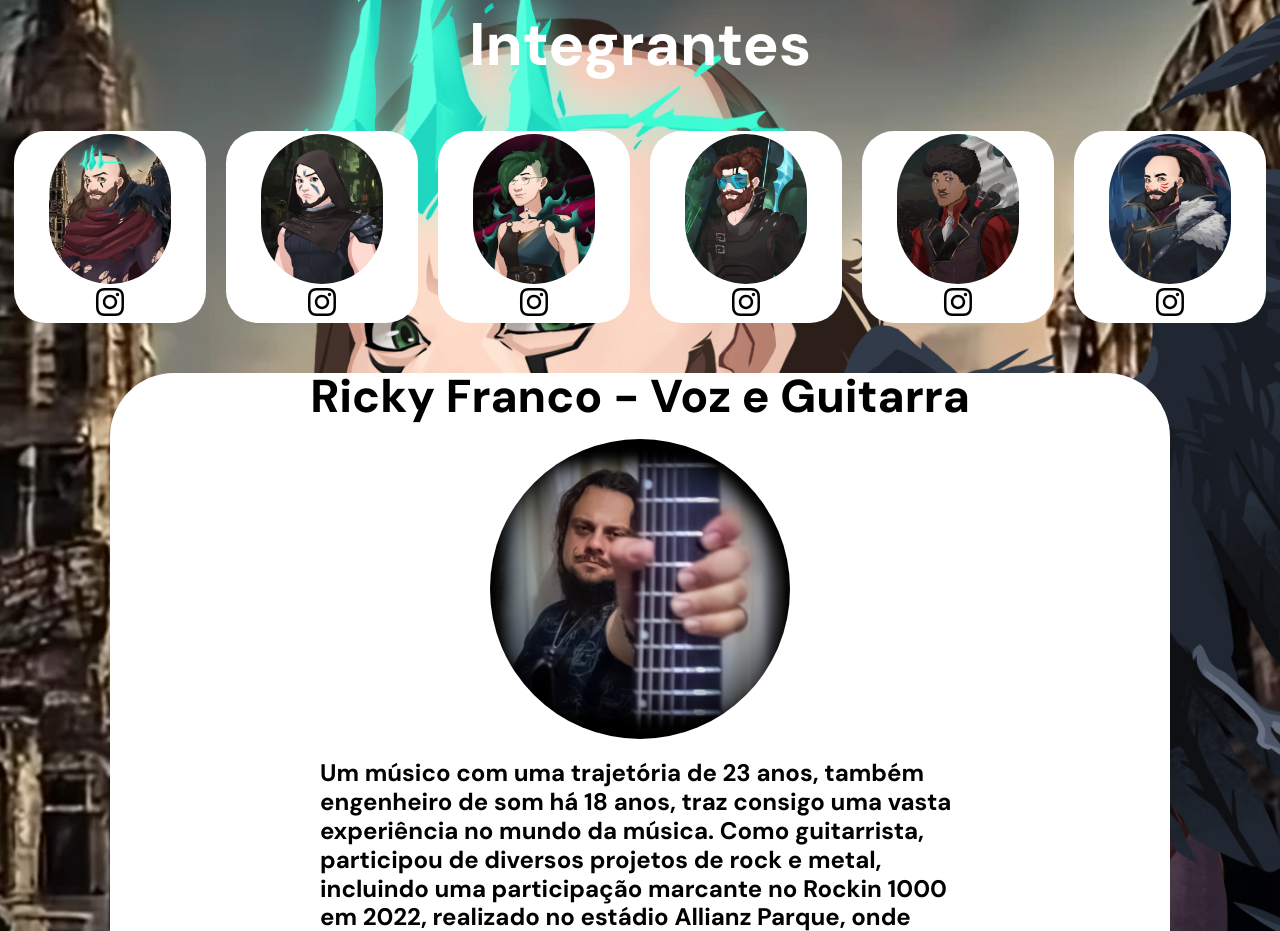
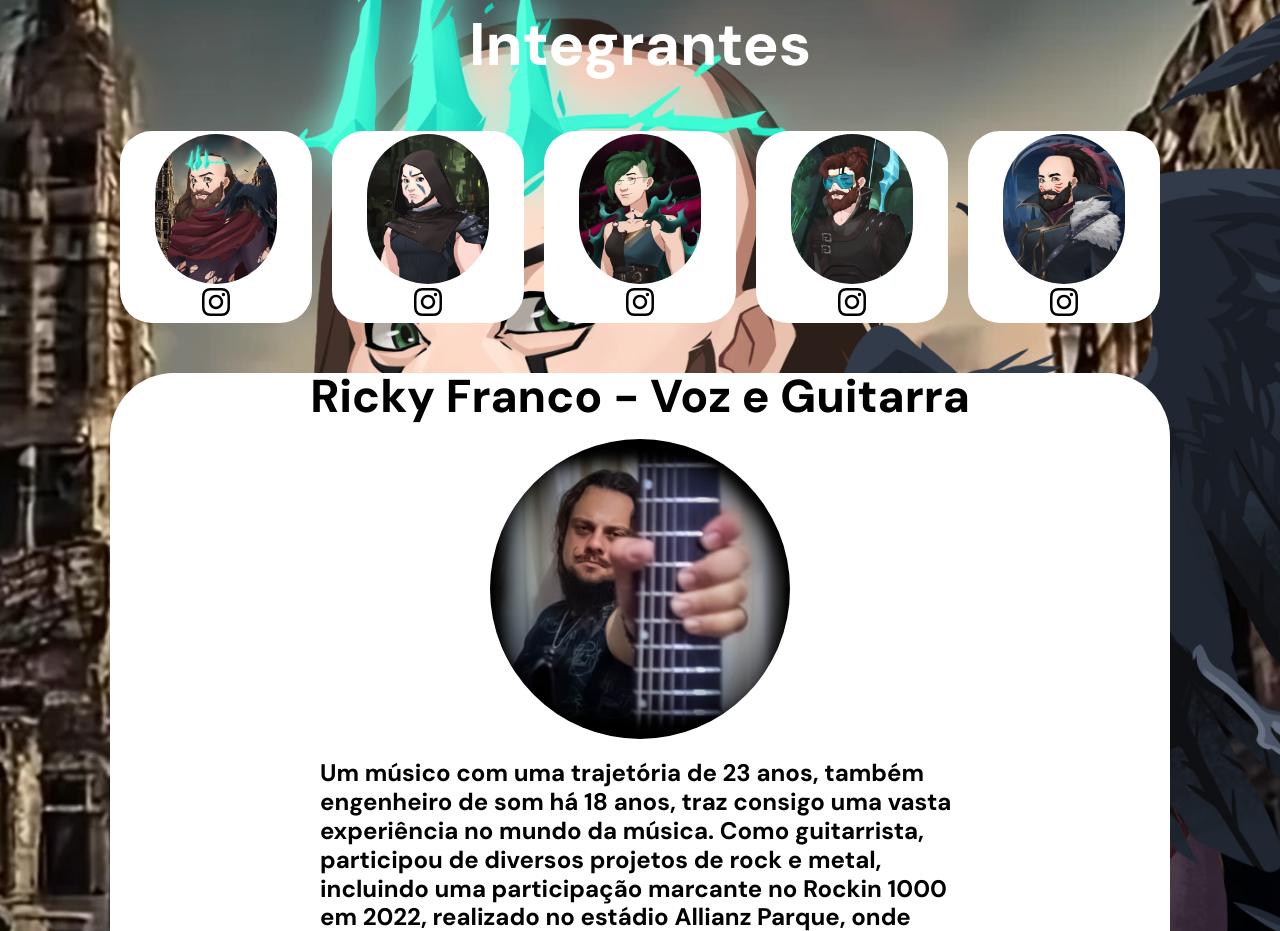
Before and after one commit to h-rickyfranco/siteindjent, a React (Vite) app: page / in a window 1280 px wide. Shown: the part 3160-4091 px from the top of the page. Built offline with nearby package versions, Linux system fonts and the light colour scheme.

Commit message:
sem baixista

```diff
--- a/src/components/integrantes/details.tsx
+++ b/src/components/integrantes/details.tsx
@@ -31,12 +31,6 @@ const details = [
       details: `Teve seu primeiro contato com uma guitarra em 1994, iniciou sua jornada formando sua primeira banda com colegas de colégio no mesmo ano. Em 1997, mudou-se para Nova York, onde teve uma passagem breve em dois grupos antes de fundar a banda Niobe em 2001, durante o auge do NuMetal. Com Niobe, lançou o álbum "KULTURALL" em 2003, produzido no bairro do Brooklin - N.Y pelo mesmo produtor de bandas como Candiria e Murader, Mr. Mike Barelli. Apresentou-se em locais históricos como CBGB'S e abriu shows para bandas como ill Ninõ e Three Days Grace. Em 2005, mudou-se para Los Angeles e formou outra banda, The Other Side of Sunday, se apresentando em clubes lendários como The Roxy e The Whiskey A Gogo. Após um período de autoconhecimento, junta-se ao  Indjent, buscando transmitir uma mensagem de coragem, respeito e igualdade em um mundo desafiador.`,
     },
     {
-      id: 'jilson',
-      nome: 'Jilson Magno - Baixo',
-      foto: jilson,
-      details: 'Um músico multifacetado de Minas Gerais, iniciou sua jornada musical aos 7 anos com um violão DiGiorgio. Passou por uma banda sinfônica e explorou diversos estilos musicais, incluindo djent, metal, rap e outros. Além de tocar vários instrumentos, ele lecionou música, ministrou aulas sobre produção musical, produziu beats de rap e trap, e trabalhou em afinação de vozes e edições de áudio. Agora, em São Paulo, colaborou com artistas como Planta & Raiz, Banda Pixote e Belo, trazendo sua versatilidade para a cena musical.',
-    },
-    {
       id: 'thiago',
       nome: 'Thi Camargo - Bateria',
       foto: thiago,
--- a/src/components/integrantes/integrantes.tsx
+++ b/src/components/integrantes/integrantes.tsx
@@ -62,14 +62,6 @@ export const Integrantes = ({ className }: IntegrantesProps) => {
                 </div>
                 <div className={styles.thumbBg}>
                     <button className={styles.imgButton} onClick={() => handleClick(4)}>
-                        <img src={jilson} alt="" className={styles.thumb} />
-                    </button>
-                    <a href="https://www.instagram.com/jilson_good_vibe/" target="_blank">
-                        <FontAwesomeIcon className={styles.faicons} icon={faInstagram} />
-                    </a>
-                </div>
-                <div className={styles.thumbBg}>
-                    <button className={styles.imgButton} onClick={() => handleClick(5)}>
                         <img src={thiago} alt="" className={styles.thumb} />
                     </button>
                     <a href="https://www.instagram.com/thicamargodrum/" target="_blank">
```
